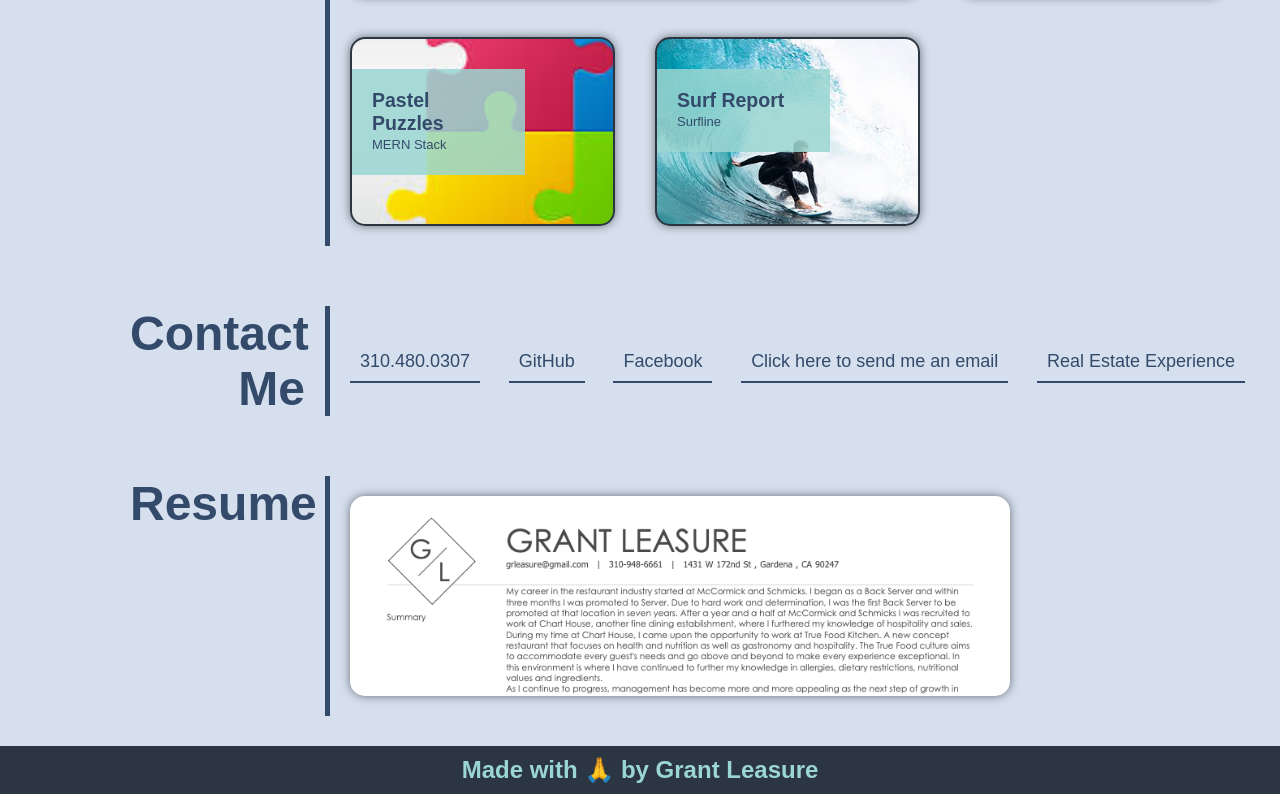
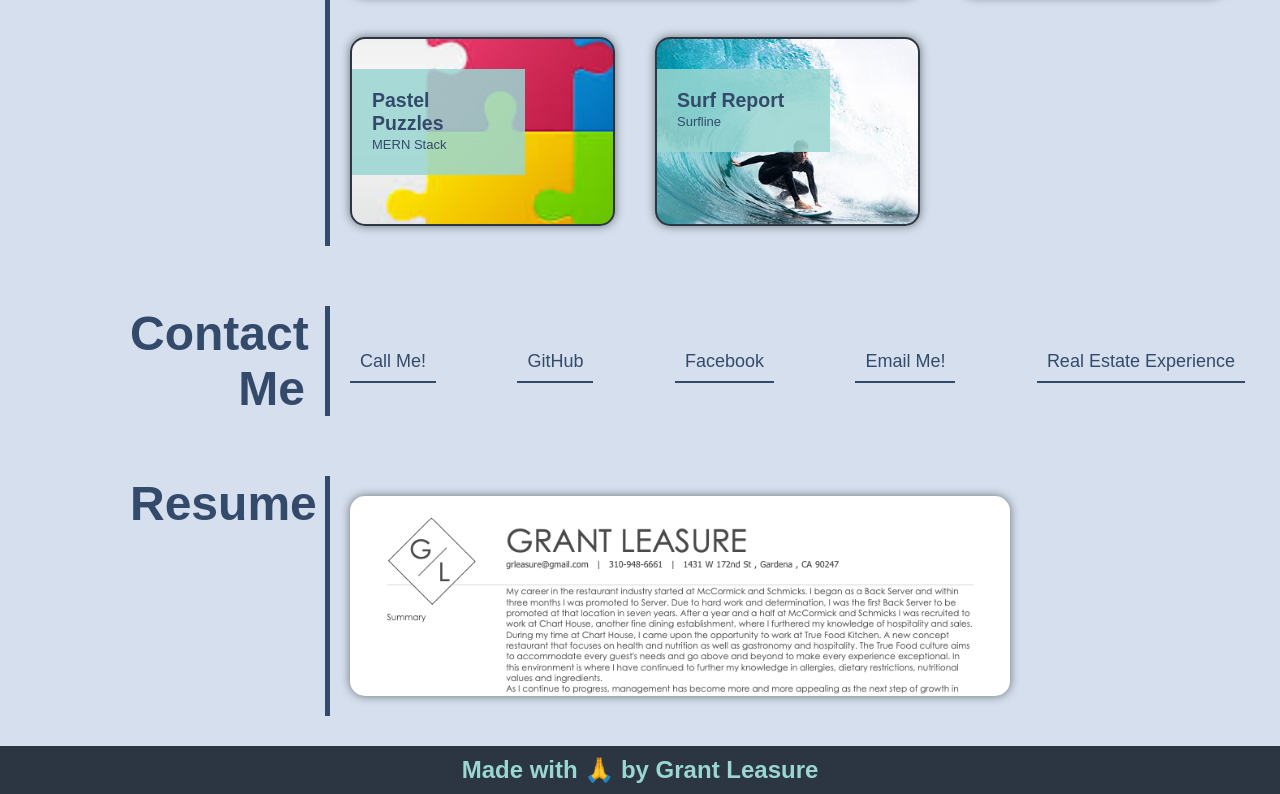
Before and after one commit to geleasure/Grant-Leasure-Portfolio, a plain HTML site: page index.html in a window 1280 px wide. Shown: the part 1389-2183 px from the top of the page. Drawn offline with Linux system fonts and the light colour scheme.

Commit message:
added my email to contact me nav changed a few text

```diff
--- a/index.html
+++ b/index.html
@@ -103,7 +103,7 @@
         <h1 class="section-title">Contact Me</h1>
         <article class="section-content">
             <div>
-                <a href="tel:3104800307">310.480.0307</a>
+                <a href="tel:3104800307">Call Me!</a>
             </div>
             <div>
                 <a href="https://github.com/geleasure" target="_blank">GitHub</a>
@@ -112,7 +112,7 @@
                 <a href="https://www.facebook.com/grant.leasure.50" target="_blank">Facebook</a>
             </div>
             <div>
-                <a href="mailto:grleasure@gmail.com"> Click here to send me an email </a>
+                <a href="mailto:grleasure@gmail.com"> Email Me! </a>
             </div>
             <div>
                 <a href="https://www.homesnap.com/Grant-Leasure" target="_blank">Real Estate Experience</a>
```
Also changed, not shown: 1 other file.
